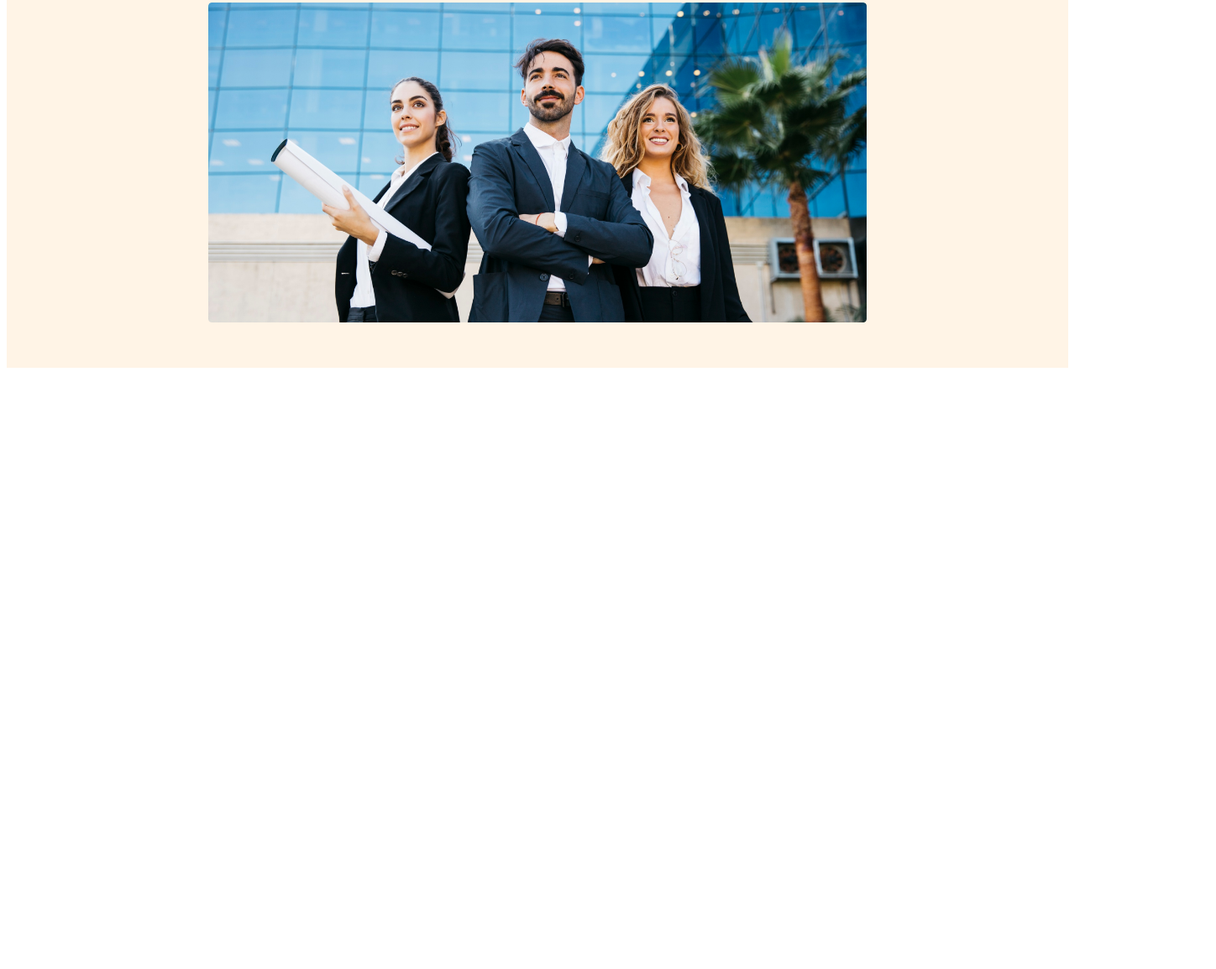
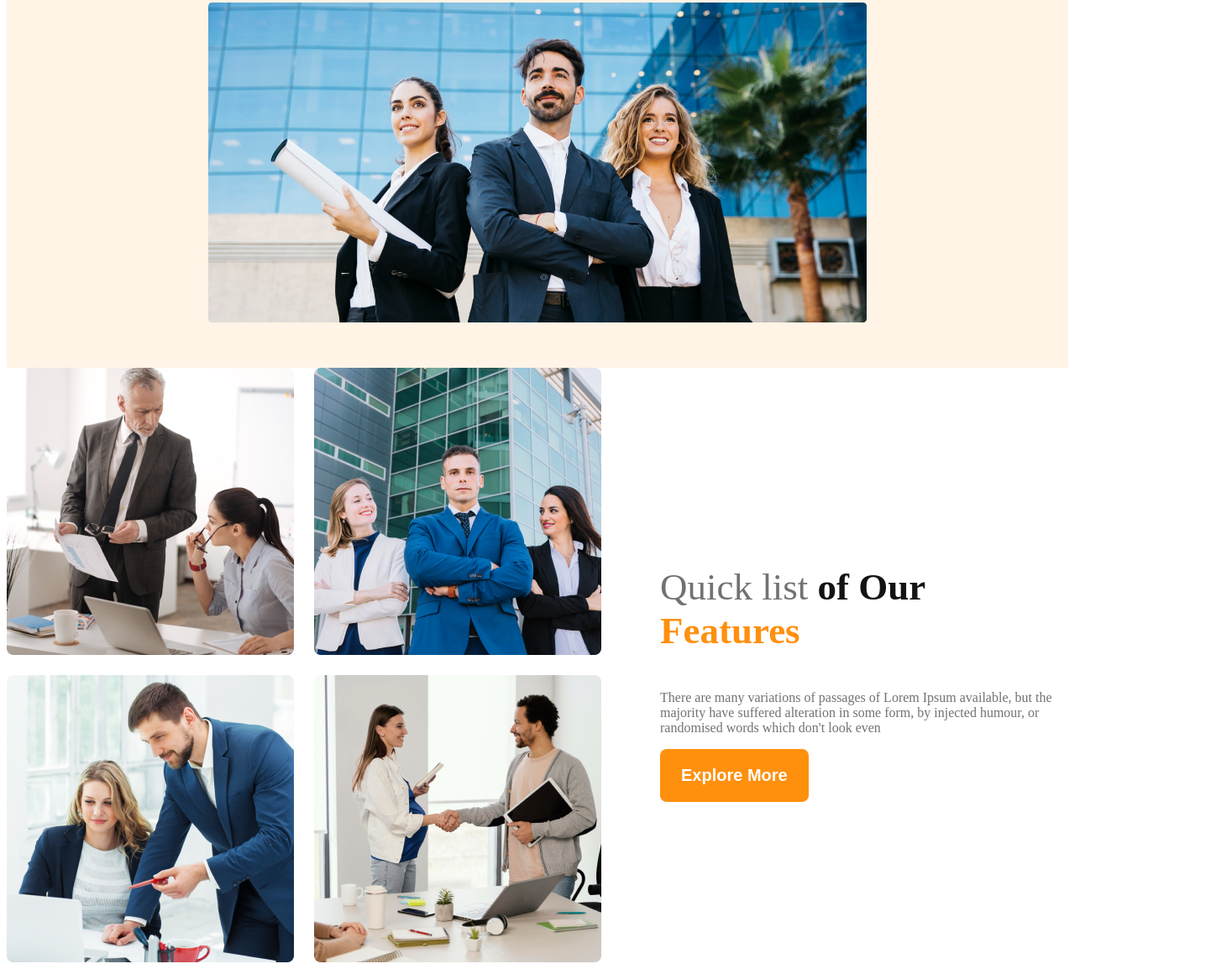
Before and after one commit to Tamanna5092/C-Users-HP-.vscode-g3-architects-resources-main, a plain HTML site: page index.html in a window 1280 px wide. Shown: the part 576-1730 px from the top of the page at 84% size, 1448 px wide, since content can reach past the window. Before the commit the page ends 1022 px from the top, so only its background shows below. Drawn offline with Linux system fonts and the light colour scheme.

Commit message:
main section

```diff
--- a/g3 architects.css
+++ b/g3 architects.css
@@ -81,3 +81,40 @@
       flex-direction: column;
     }
 }
+/* main style */
+main{
+  width: 1440px;
+  margin: 0 auto;
+}
+/* teams style */
+.teams-container{
+  display: flex;
+  align-items: center;
+}
+.teams-img-container{
+  display: grid;
+  grid-template-columns: repeat(2, 1fr);
+  gap: 24px;
+}
+.teams-content{
+  padding-left: 70px;
+  padding-right: 170px;
+}
+.teams-title{
+  font-size: 45px;
+}
+.quick-list{
+  color: var(--Dark-03, #727272);
+  font-weight: 500;
+}
+.of-our{
+  color: var(--Dark-01, #131313);
+  font-weight: 700;
+}
+.text-features{
+  color: #FF900E;
+  font-weight: 700;
+}
+.teams-description{
+  color: var(--Dark-03, #727272);
+}
--- a/index.html
+++ b/index.html
@@ -7,6 +7,7 @@
     <link rel="stylesheet" href="g3 architects.css">
 </head>
 <body>
+    <!-- header start -->
     <header>
         <nav>
             <h3 class="nav-title">G3 Architects</h3>
@@ -29,8 +30,23 @@
                 <img src="images/banner.png" alt="">
         </div>
     </header>
+    <!-- header end -->
     <main>
-
+        <!-- teams section start -->
+        <section class="teams-container">
+            <div class="teams-img-container">
+                <img src="images/team1.png" alt="">
+                <img src="images/team2.png" alt="">
+                <img src="images/team3.png" alt="">
+                <img src="images/team4.png" alt="">
+            </div>
+            <div class="teams-content">
+                <h3 class="teams-title"><span class="quick-list">Quick list</span> <span class="of-our">of Our</span> <br><span class="text-features">Features</span></h3>
+                <p class="teams-description">There are many variations of passages of Lorem Ipsum available, but the majority have suffered alteration in some form, by injected humour, or randomised words which don't look even</p>
+                <button class="btn-primary">Explore More</button>
+            </div>
+        </section>
+        <!-- teams section end -->
     </main>
     <footer>
 
```
